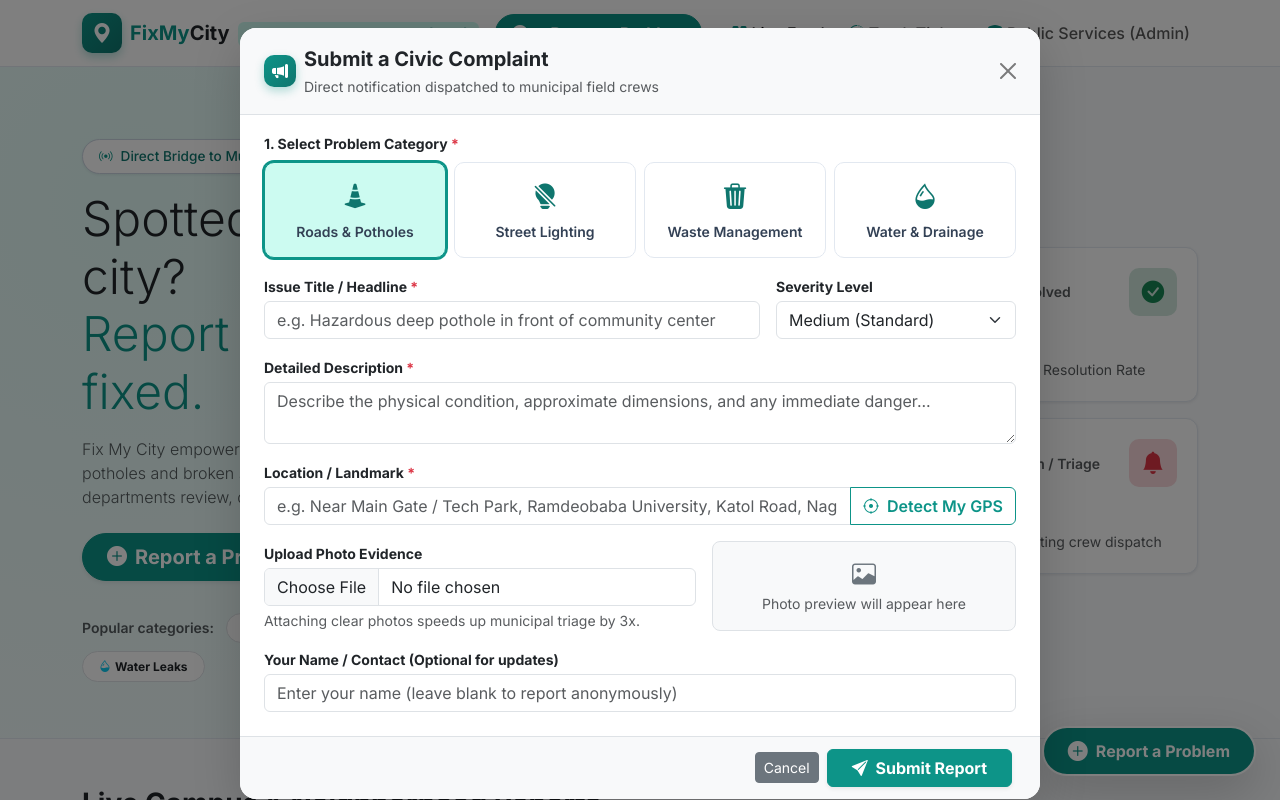
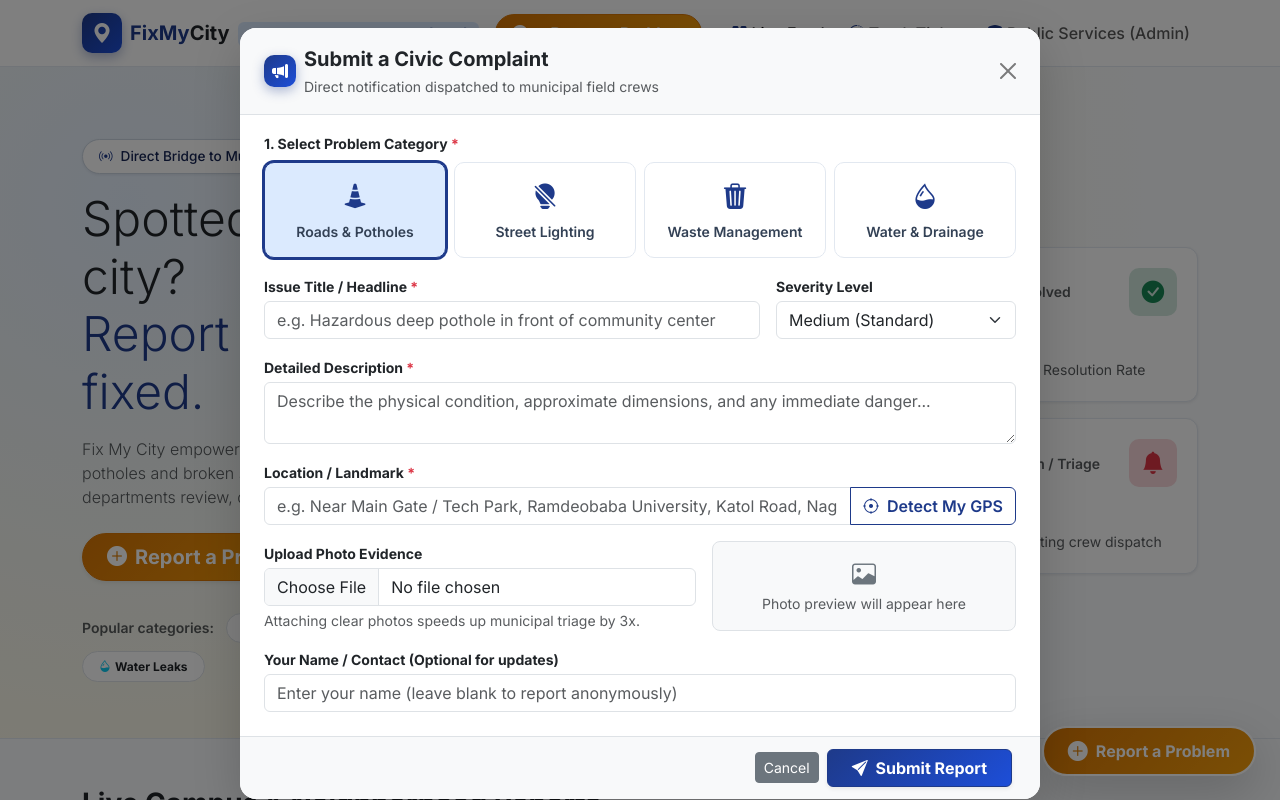
Before and after one commit to Aryan2739/fix-my-city, a plain HTML site: page index.html in a window 1280 px wide. Both pictures are taken after a click on the button "+ Report a Problem". Shown: the top 800 px of the page. Drawn offline with nearby package versions, Linux system fonts and the light colour scheme.

Commit message:
feat: update color scheme to Deep Royal Navy and Warm Amber

```diff
--- a/app.js
+++ b/app.js
@@ -294,7 +294,7 @@ function updateMapMarkers(items) {
         <span class="badge" style="background-color: ${pinColor}; color: #fff; font-size: 11px;">${c.status.toUpperCase()}</span>
         <h6 style="margin: 6px 0 3px; font-weight: 700; font-size: 13px;">${c.title}</h6>
         <p style="margin: 0 0 6px; font-size: 11px; color: #64748B;">${c.address}</p>
-        <button onclick="trackTicket('${c.id}')" style="background: #0D9488; color: #fff; border: none; padding: 4px 10px; border-radius: 6px; font-size: 11px; cursor: pointer; width: 100%;">
+        <button onclick="trackTicket('${c.id}')" style="background: #1E3A8A; color: #fff; border: none; padding: 4px 10px; border-radius: 6px; font-size: 11px; cursor: pointer; width: 100%;">
           View Resolution Progress
         </button>
       </div>
--- a/index.html
+++ b/index.html
@@ -23,30 +23,70 @@
   <link rel="stylesheet" href="styles.css">
 
   <style>
-    /* Utility colors matching Figma spec */
-    .text-teal { color: #0D9488 !important; }
-    .bg-teal { background-color: #0D9488 !important; color: #fff !important; }
-    .bg-teal-subtle { background-color: #CCFBF1 !important; color: #0F766E !important; }
-    .btn-teal {
-      background-color: #0D9488;
-      border-color: #0D9488;
-      color: #ffffff;
+    /* Deep Royal Navy & Warm Amber Municipal Theme */
+    :root {
+      --fmc-primary: #1E3A8A;       /* Deep Royal Navy */
+      --fmc-primary-dark: #172554;
+      --fmc-primary-hover: #1D4ED8;
+      --fmc-primary-light: #DBEAFE;
+      --fmc-accent: #D97706;        /* Warm Amber */
+      --fmc-accent-dark: #B45309;
+      --fmc-accent-hover: #F59E0B;
+      --fmc-accent-light: #FEF3C7;
+    }
+
+    .text-teal, .text-navy { color: #1E3A8A !important; }
+    .text-amber { color: #D97706 !important; }
+    .bg-teal, .bg-navy { background-color: #1E3A8A !important; color: #ffffff !important; }
+    .bg-teal-subtle, .bg-navy-subtle { background-color: #DBEAFE !important; color: #1E3A8A !important; }
+    .bg-amber-subtle { background-color: #FEF3C7 !important; color: #92400E !important; }
+
+    /* Royal Navy Primary Action */
+    .btn-teal, .btn-navy {
+      background: linear-gradient(135deg, #1E3A8A, #1D4ED8);
+      border-color: #1E3A8A;
+      color: #ffffff !important;
       font-weight: 600;
+      box-shadow: 0 4px 10px rgba(30, 58, 138, 0.25);
+      transition: all 0.2s ease;
     }
-    .btn-teal:hover {
-      background-color: #0F766E;
-      border-color: #0F766E;
-      color: #ffffff;
+    .btn-teal:hover, .btn-navy:hover {
+      background: linear-gradient(135deg, #172554, #1E3A8A);
+      border-color: #172554;
+      color: #ffffff !important;
+      transform: translateY(-1px);
+      box-shadow: 0 6px 14px rgba(30, 58, 138, 0.35);
     }
-    .btn-outline-teal {
-      color: #0D9488;
-      border-color: #0D9488;
+
+    .btn-outline-teal, .btn-outline-navy {
+      color: #1E3A8A !important;
+      border-color: #1E3A8A !important;
       font-weight: 600;
+      background-color: transparent;
+      transition: all 0.2s ease;
     }
-    .btn-outline-teal:hover {
-      background-color: #0D9488;
-      color: #ffffff;
+    .btn-outline-teal:hover, .btn-outline-navy:hover {
+      background-color: #1E3A8A !important;
+      color: #ffffff !important;
     }
+
+    /* Warm Amber Civic Action CTA */
+    .btn-amber {
+      background: linear-gradient(135deg, #D97706, #F59E0B);
+      border-color: #D97706;
+      color: #ffffff !important;
+      font-weight: 700;
+      box-shadow: 0 4px 12px rgba(217, 119, 6, 0.3);
+      transition: all 0.2s ease;
+    }
+    .btn-amber:hover {
+      background: linear-gradient(135deg, #B45309, #D97706);
+      border-color: #B45309;
+      color: #ffffff !important;
+      transform: translateY(-1px);
+      box-shadow: 0 6px 16px rgba(217, 119, 6, 0.45);
+    }
+
     .line-clamp-2 {
       display: -webkit-box;
       -webkit-line-clamp: 2;
@@ -74,7 +114,7 @@
 
       <div class="d-flex align-items-center gap-2">
         <!-- Always Visible Report Button (visible on mobile, tablet & desktop) -->
-        <button class="btn btn-teal rounded-pill px-3 shadow-sm d-flex align-items-center gap-2 fw-bold" data-bs-toggle="modal" data-bs-target="#reportIssueModal">
+        <button class="btn btn-amber rounded-pill px-3 shadow-sm d-flex align-items-center gap-2 fw-bold" data-bs-toggle="modal" data-bs-target="#reportIssueModal">
           <i class="bi bi-plus-circle-fill fs-6"></i>
           <span>+ Report a Problem</span>
         </button>
@@ -119,7 +159,7 @@
           </p>
 
           <div class="d-flex flex-wrap gap-3 justify-content-center justify-content-md-start mb-4">
-            <button class="btn btn-teal btn-lg px-4 rounded-pill shadow-sm d-flex align-items-center gap-2 fw-bold" data-bs-toggle="modal" data-bs-target="#reportIssueModal">
+            <button class="btn btn-amber btn-lg px-4 rounded-pill shadow-sm d-flex align-items-center gap-2 fw-bold" data-bs-toggle="modal" data-bs-target="#reportIssueModal">
               <i class="bi bi-plus-circle-fill"></i>
               <span>Report a Problem</span>
             </button>
@@ -222,7 +262,7 @@
 
         <!-- View Switcher & Report Button -->
         <div class="d-flex align-items-center gap-2">
-          <button class="btn btn-teal btn-sm rounded-pill px-3 shadow-xs d-flex align-items-center gap-1 fw-bold" data-bs-toggle="modal" data-bs-target="#reportIssueModal">
+          <button class="btn btn-amber btn-sm rounded-pill px-3 shadow-xs d-flex align-items-center gap-1 fw-bold" data-bs-toggle="modal" data-bs-target="#reportIssueModal">
             <i class="bi bi-plus-circle-fill"></i>
             <span>Report a Problem</span>
           </button>
@@ -505,7 +545,7 @@
   <div class="modal fade" id="successModal" tabindex="-1" aria-hidden="true">
     <div class="modal-dialog modal-dialog-centered">
       <div class="modal-content border-0 shadow-lg rounded-4 text-center p-4">
-        <div class="mx-auto mb-3" style="width: 64px; height: 64px; border-radius: 50%; background-color: #CCFBF1; color: #0D9488; display: flex; align-items: center; justify-content: center; font-size: 2rem;">
+        <div class="mx-auto mb-3" style="width: 64px; height: 64px; border-radius: 50%; background-color: #DBEAFE; color: #1E3A8A; display: flex; align-items: center; justify-content: center; font-size: 2rem;">
           <i class="bi bi-check-circle-fill"></i>
         </div>
         <h4 class="fw-bold text-dark mb-1">Complaint Successfully Lodged!</h4>
@@ -571,7 +611,7 @@
   </footer>
 
   <!-- Floating Action Button (Always Accessible on Screen) -->
-  <button class="btn btn-teal rounded-pill px-4 py-2 shadow-lg position-fixed bottom-0 end-0 m-4 fw-bold d-flex align-items-center gap-2" style="z-index: 1050; border: 2px solid #fff;" data-bs-toggle="modal" data-bs-target="#reportIssueModal">
+  <button class="btn btn-amber rounded-pill px-4 py-2 shadow-lg position-fixed bottom-0 end-0 m-4 fw-bold d-flex align-items-center gap-2" style="z-index: 1050; border: 2px solid #fff;" data-bs-toggle="modal" data-bs-target="#reportIssueModal">
     <i class="bi bi-plus-circle-fill fs-5"></i>
     <span>Report a Problem</span>
   </button>
--- a/styles.css
+++ b/styles.css
@@ -1,16 +1,21 @@
 :root {
-  --fmc-primary: #0D9488;
-  --fmc-primary-dark: #0F766E;
-  --fmc-primary-light: #CCFBF1;
+  --fmc-primary: #1E3A8A;       /* Deep Royal Navy */
+  --fmc-primary-dark: #172554;  /* Midnight Navy */
+  --fmc-primary-hover: #1D4ED8; /* Vibrant Royal Blue */
+  --fmc-primary-light: #DBEAFE; /* Soft Ice Blue */
+  --fmc-accent: #D97706;        /* Warm Amber */
+  --fmc-accent-dark: #B45309;   /* Deep Amber */
+  --fmc-accent-hover: #F59E0B;  /* Bright Amber */
+  --fmc-accent-light: #FEF3C7;  /* Soft Warm Gold */
   --fmc-navy: #0F172A;
   --fmc-slate: #334155;
   --fmc-muted: #64748B;
   --fmc-border: #E2E8F0;
   --fmc-bg: #F8FAFC;
   --fmc-card-bg: #FFFFFF;
-  --fmc-status-open: #EF4444;
-  --fmc-status-progress: #F59E0B;
-  --fmc-status-resolved: #10B981;
+  --fmc-status-open: #DC2626;
+  --fmc-status-progress: #D97706;
+  --fmc-status-resolved: #16A34A;
   --fmc-font-sans: 'Inter', system-ui, -apple-system, BlinkMacSystemFont, 'Segoe UI', Roboto, sans-serif;
   --fmc-radius: 12px;
   --fmc-shadow-sm: 0 1px 3px rgba(15, 23, 42, 0.08);
@@ -34,7 +39,7 @@ body {
 }
 
 .brand-badge {
-  background: linear-gradient(135deg, var(--fmc-primary), var(--fmc-primary-dark));
+  background: linear-gradient(135deg, var(--fmc-primary), var(--fmc-primary-hover));
   color: #fff;
   width: 40px;
   height: 40px;
@@ -43,12 +48,12 @@ body {
   align-items: center;
   justify-content: center;
   font-size: 1.25rem;
-  box-shadow: 0 4px 10px rgba(13, 148, 136, 0.3);
+  box-shadow: 0 4px 12px rgba(30, 58, 138, 0.35);
 }
 
 /* Hero Section */
 .hero-section {
-  background: radial-gradient(circle at 10% 20%, rgba(204, 251, 241, 0.5) 0%, rgba(248, 250, 252, 1) 70%);
+  background: radial-gradient(circle at 10% 20%, rgba(219, 234, 254, 0.65) 0%, rgba(254, 243, 199, 0.4) 45%, rgba(248, 250, 252, 1) 80%);
   padding: 4.5rem 0 3.5rem;
   border-bottom: 1px solid var(--fmc-border);
 }
@@ -311,9 +316,9 @@ body {
 }
 
 .figma-tag {
-  background: rgba(13, 148, 136, 0.25);
-  color: #5EEAD4;
-  border: 1px solid rgba(94, 234, 212, 0.4);
+  background: rgba(30, 58, 138, 0.25);
+  color: #93C5FD;
+  border: 1px solid rgba(147, 197, 253, 0.4);
   font-size: 0.75rem;
   font-weight: 600;
   padding: 0.2rem 0.6rem;
@@ -332,18 +337,18 @@ body {
 
 .category-select-card:hover {
   border-color: var(--fmc-primary);
-  background-color: #F0FDFA;
+  background-color: #EFF6FF;
 }
 
 .category-select-card.selected {
   border-color: var(--fmc-primary);
-  background-color: #CCFBF1;
+  background-color: #DBEAFE;
   box-shadow: 0 0 0 2px var(--fmc-primary);
 }
 
 .category-select-card i {
   font-size: 1.6rem;
-  color: var(--fmc-primary-dark);
+  color: var(--fmc-primary);
   margin-bottom: 0.35rem;
   display: block;
 }
```
